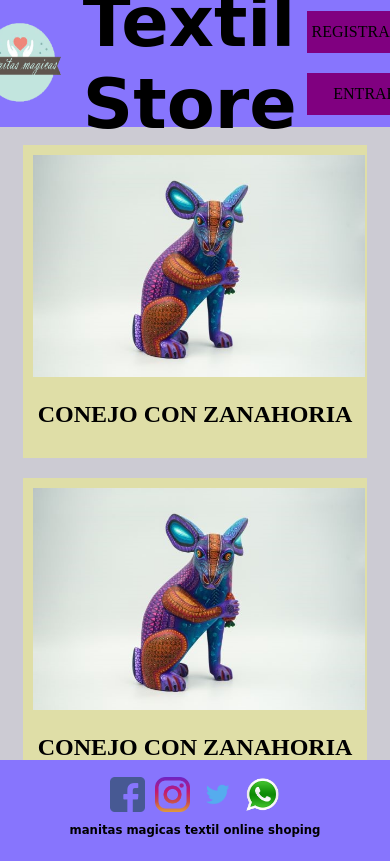
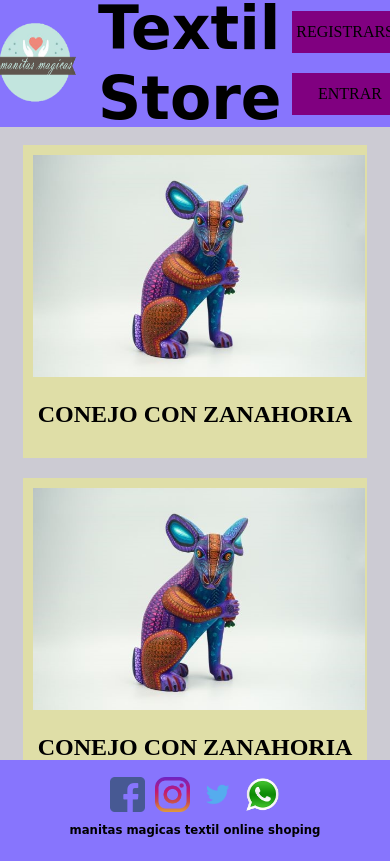
Before and after one commit to norberto-valentin/norberto-valentin.github-io, a plain HTML site: page index.html in a window 390 px wide. Shown: the top 861 px of the page. Drawn offline with Linux system fonts and the light colour scheme.

Commit message:
version 1

```diff
--- a/css/master.css
+++ b/css/master.css
@@ -75,7 +75,8 @@ footer{
 
 @media (max-width: 640px){
   .title{
-    font-size: 70px;
+    font-family: cursive;
+    font-size: 60px;
   }
 
   #logo{
```
